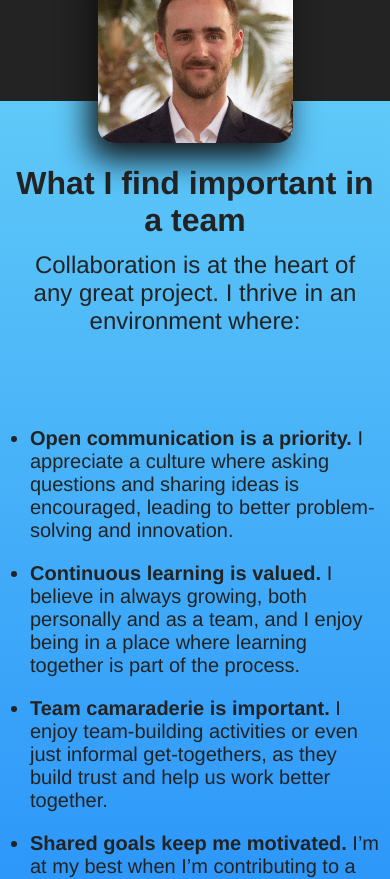
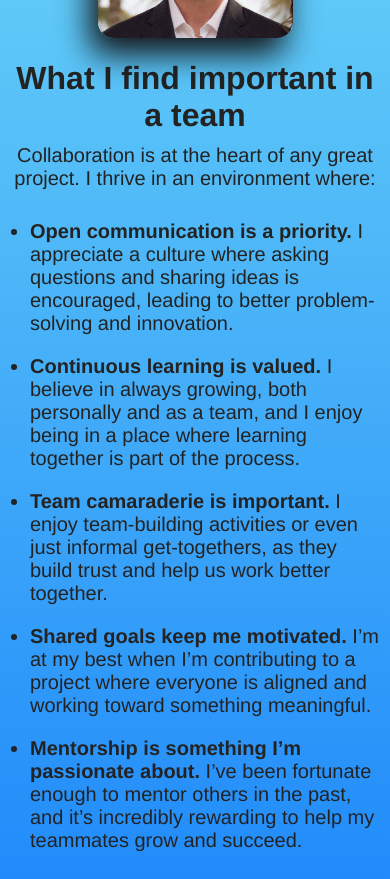
Before and after one commit to Alexbruce1/portfolio2024, a React (Create React App) app: page / in a window 390 px wide. Shown: the part 940-1819 px from the top of the page. Built offline with nearby package versions, Linux system fonts and the light colour scheme.

Commit message:
Minor responsive updates for specific iphone screen sizes

```diff
--- a/src/Components/Home.css
+++ b/src/Components/Home.css
@@ -414,6 +414,24 @@
     margin: 1em auto 0;
   }
 
+  .home-p {
+    font-size: 20px;
+    text-align: center;
+  }
+
+  .home-team-sub-headline {
+    padding: .5em 0;
+  }
+
+  .home-team-paragraph {
+    padding-top: 0;
+  }
+
+  .home-team-paragraph ul {
+    padding-top: 0;
+    margin-top: 0;
+  }
+
   .recommendations {
     grid-template-columns: auto;
     gap: 1em;
@@ -423,6 +441,7 @@
   .recommendations-sub-headline {
     text-align: center;
     padding: 0 1em;
+    font-size: 20px;
   }
 
   .rec-comment {
```
